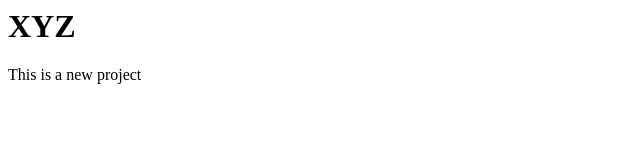
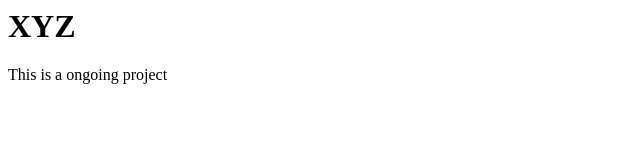
Before and after one commit to pratimaNeupane/projectxyz, a plain HTML site: page index.html in a window 1280 px wide. Shown: the full height of the page, 0-640 px from the left. Drawn offline with Linux system fonts and the light colour scheme.

Commit message:
change project description

```diff
--- a/index.html
+++ b/index.html
@@ -5,6 +5,6 @@
 
     <body>
         <h1>XYZ</h1>
-        <p>This is a new project</p>
+        <p>This is a ongoing project</p>
     </body>
 </html>
```
